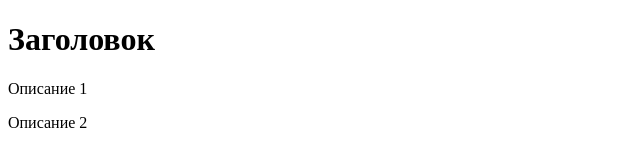
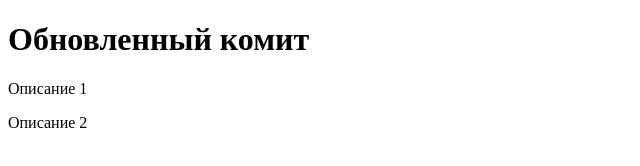
Before and after one commit to a-rusin/a-rusin-git-learn-repo-1, a plain HTML site: page index.html in a window 1280 px wide. Shown: the whole page, without its empty margins (0-640 px from the left). Drawn offline with Linux system fonts and the light colour scheme.

Commit message:
feat: обновляет заголовок

```diff
--- a/index.html
+++ b/index.html
@@ -8,7 +8,7 @@
   <body>
     <header></header>
     <main>
-      <h1>Заголовок</h1>
+      <h1>Обновленный комит</h1>
       <p>Описание 1</p>
       <p>Описание 2</p>
     </main>
```
